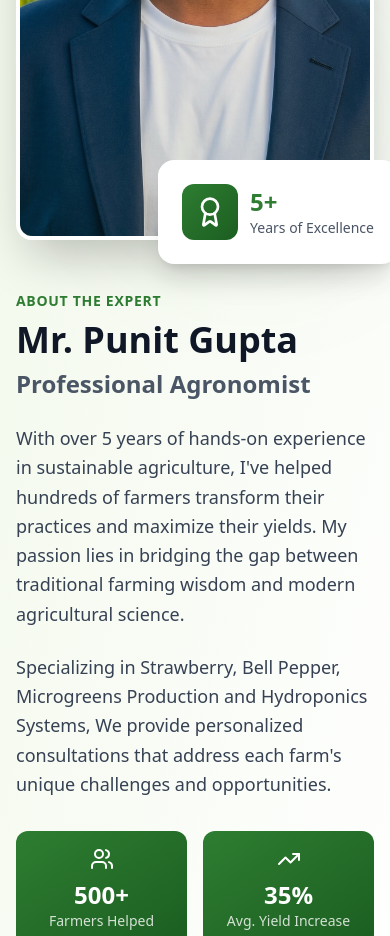
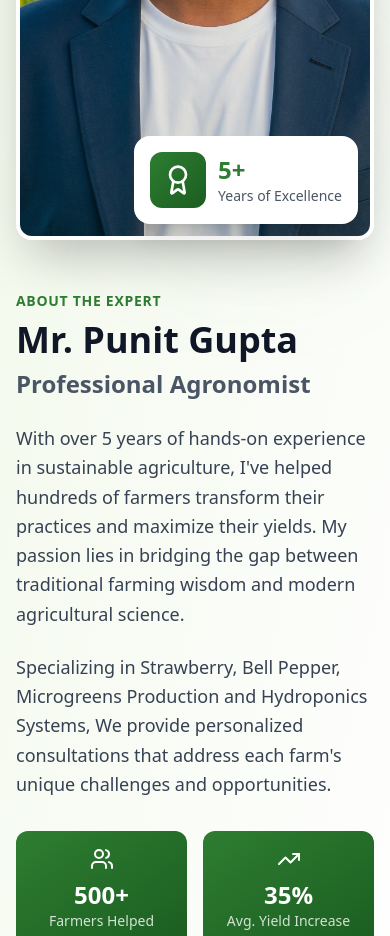
Before and after one commit to connectagroharbour/agroharbour, a React (Vite) app: page / in a window 390 px wide. Shown: the part 4560-5496 px from the top of the page. Built offline with nearby package versions, Linux system fonts and the light colour scheme.

Commit message:
fix: improve mobile responsiveness for floating badge in AboutSection

```diff
--- a/src/app/components/AboutSection.jsx
+++ b/src/app/components/AboutSection.jsx
@@ -40,7 +40,7 @@ export function AboutSection() {
               initial={{ opacity: 0, scale: 0 }}
               animate={isInView ? { opacity: 1, scale: 1 } : {}}
               transition={{ duration: 0.6, delay: 0.4 }}
-              className="absolute -bottom-6 -right-6 bg-white rounded-2xl p-6 shadow-xl"
+              className="absolute bottom-4 right-4 md:-bottom-6 md:-right-6 bg-white rounded-2xl p-4 md:p-6 shadow-xl z-10"
             >
               <div className="flex items-center gap-3">
                 <div className="bg-gradient-to-br from-[#2E7D32] to-[#1B5E20] p-3 rounded-xl">
```
